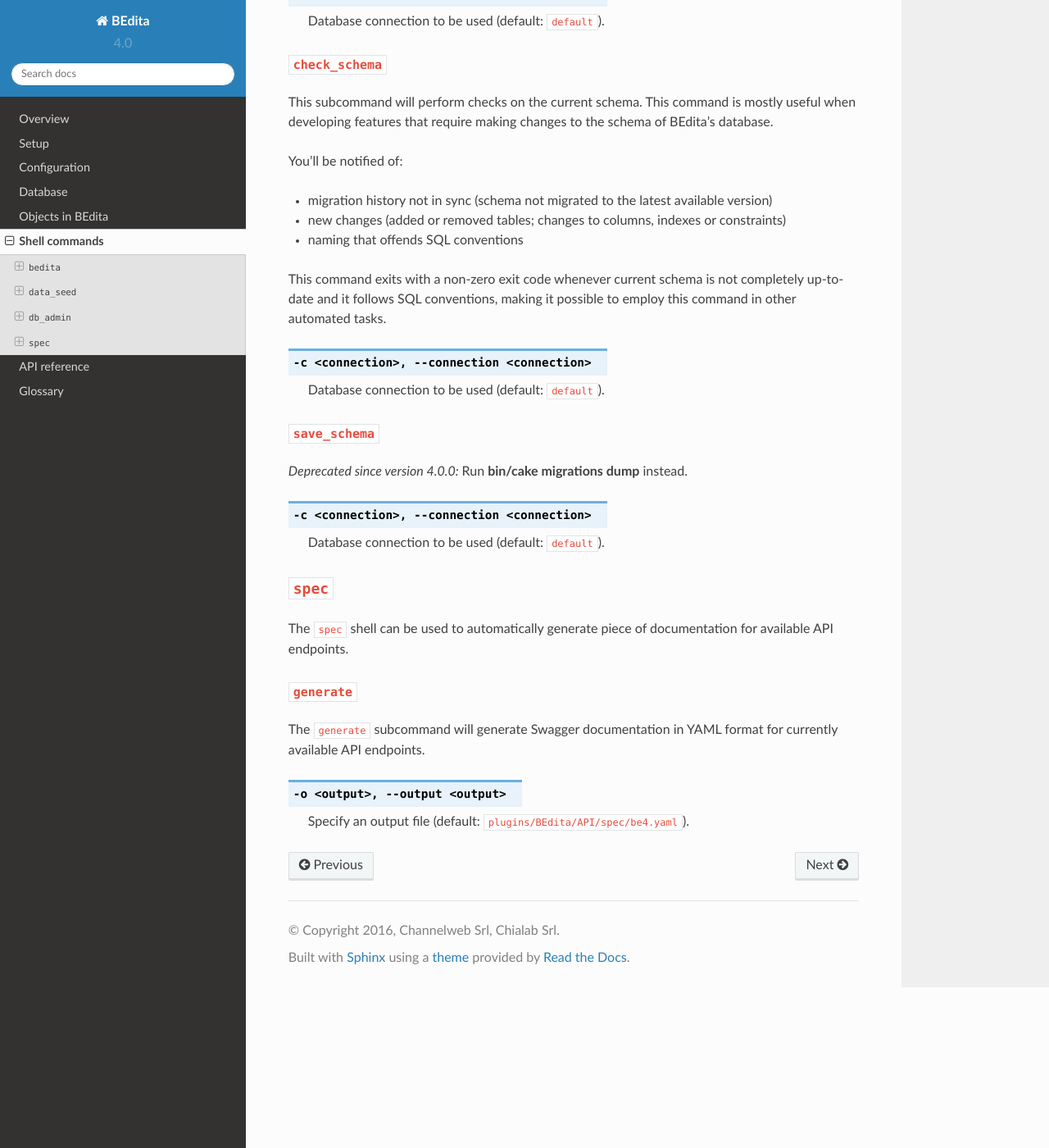
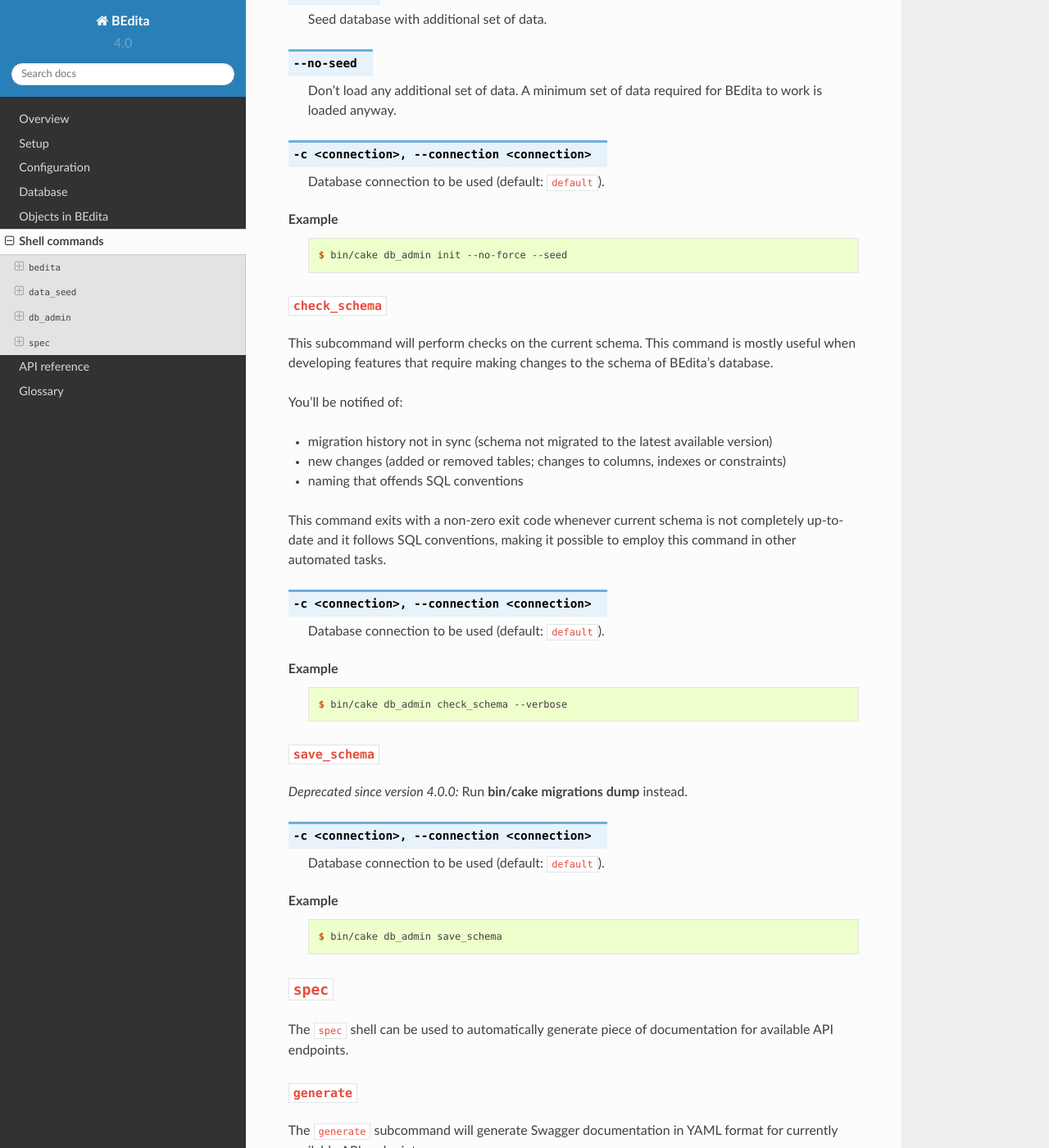
Before and after one commit to bedita/docs, a Sphinx documentation site: the page built from source/shell.rst, in a window 1280 px wide and 1400 px high, scrolled down 2726 px. Shown: the whole window at 82% size. Built offline with Sphinx 7.4.7 and the Read the Docs theme 2.0.0, drawn with Linux system fonts in a browser that asks for light colours; some of the changed text lies outside the part shown.

Commit message:
#8 docs: add example usages

```diff
--- a/source/shell.rst
+++ b/source/shell.rst
@@ -59,6 +59,11 @@
 
    Path to configuration file (default: :file:`config/app.php`).
 
+Example
+    ::
+
+        $ bin/cake bedita init
+
 .. _shell:data_seed:
 
 ``data_seed``
@@ -89,6 +94,11 @@
    Default values for fields. Useful when you want to create large amount of
    objects that share some common trait. It must be provided in the form of a
    comma-separated list of ``key=value`` pairs.
+
+Example
+    ::
+
+        $ bin/cake data_seed insert -t users -n 50
 
 .. _shell:db_admin:
 
@@ -141,6 +151,11 @@
 
    Database connection to be used (default: ``default``).
 
+Example
+    ::
+
+        $ bin/cake db_admin init --no-force --seed
+
 .. _shell:db_admin:check_schema:
 
 ``check_schema``
@@ -168,6 +183,11 @@
 
    Database connection to be used (default: ``default``).
 
+Example
+    ::
+
+        $ bin/cake db_admin check_schema --verbose
+
 .. _shell:db_admin:save_schema:
 
 ``save_schema``
@@ -181,6 +201,11 @@
 .. option:: -c <connection>, --connection <connection>
 
    Database connection to be used (default: ``default``).
+
+Example
+    ::
+
+        $ bin/cake db_admin save_schema
 
 .. _shell:spec:
 
@@ -203,3 +228,8 @@
 .. option:: -o <output>, --output <output>
 
    Specify an output file (default: :file:`plugins/BEdita/API/spec/be4.yaml`).
+
+Example
+    ::
+
+        $ bin/cake spec generate
```
